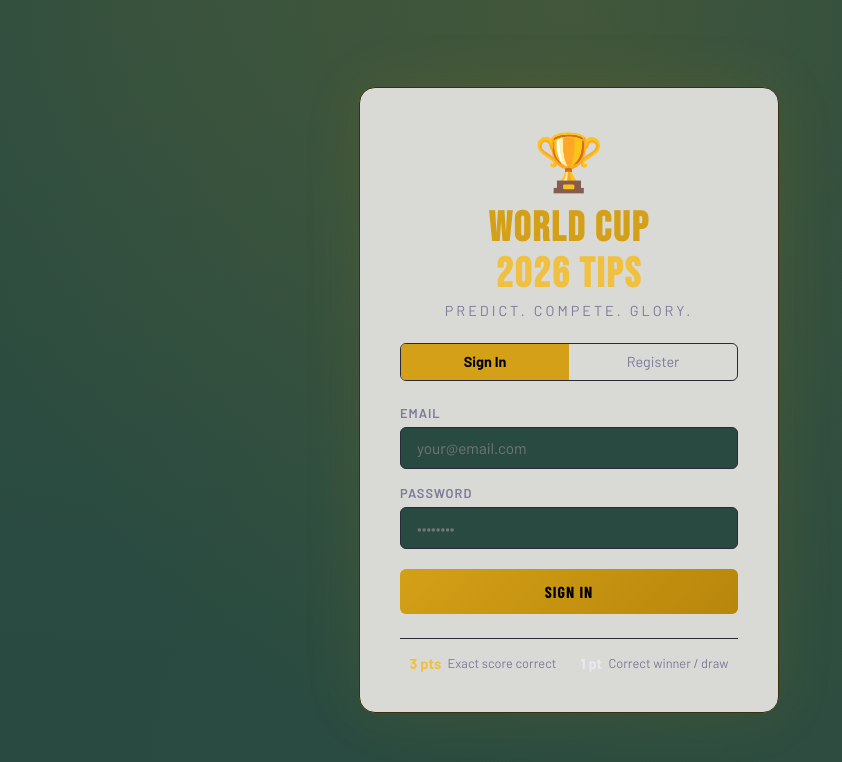
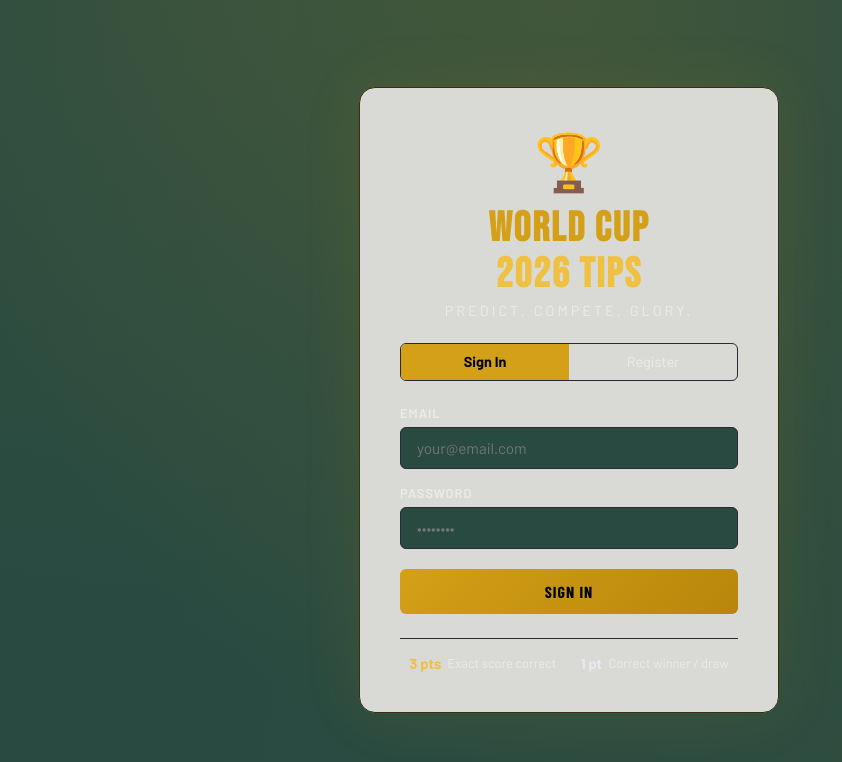
Before and after one commit to mikkelsc/hocworldcup2026, a React (Vite) app in the folder worldcup2026-tips/worldcup2026/: page / in a window 1280 px wide. Shown: the top 762 px of the page, without its empty margins (71-913 px from the left). Built offline with nearby package versions, Linux system fonts and the light colour scheme; no server answers.

Commit message:
Update index.css

```diff
--- a/worldcup2026-tips/worldcup2026/src/index.css
+++ b/worldcup2026-tips/worldcup2026/src/index.css
@@ -11,7 +11,7 @@
   --border: #2a2a3a;
   --border-gold: #3a3010;
   --text: #e8e8f0;
-  --text-muted: #7a7a9a;
+  --text-muted: #EBEBE9;
   --text-dim: #4a4a6a;
   --green: #2ecc71;
   --red: #e74c3c;
```
